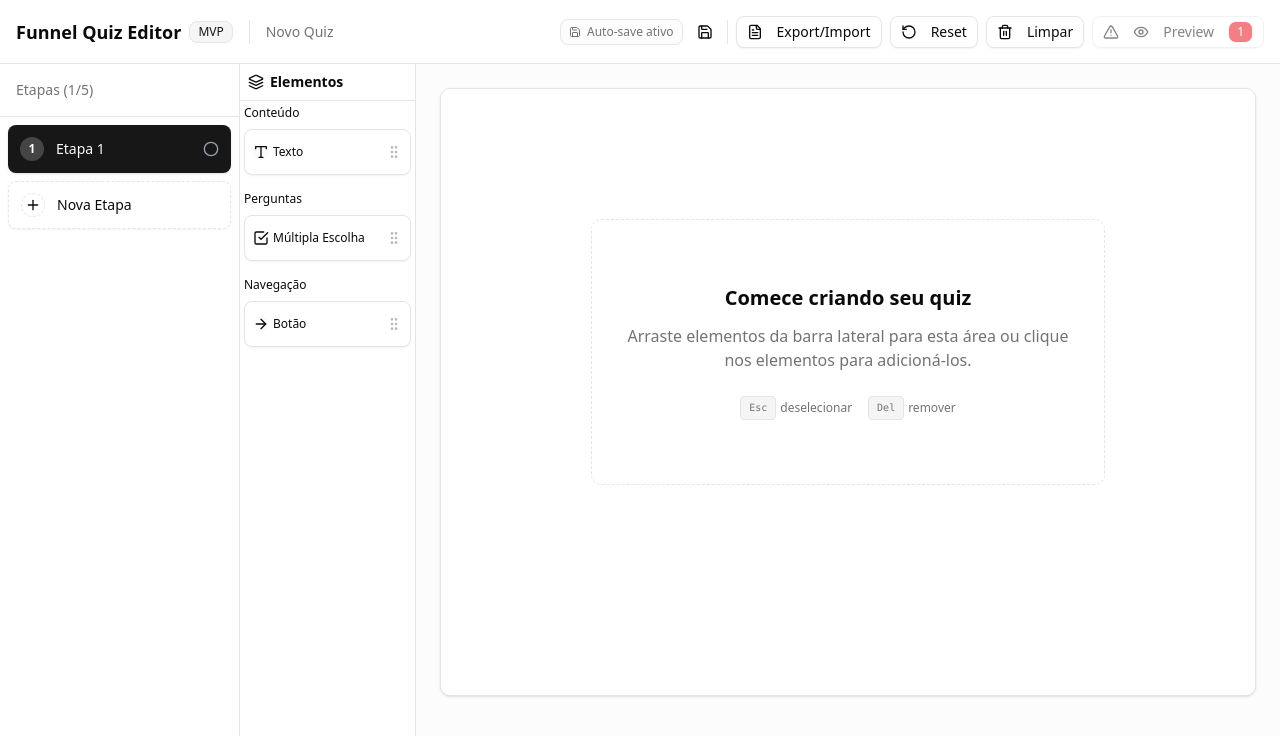
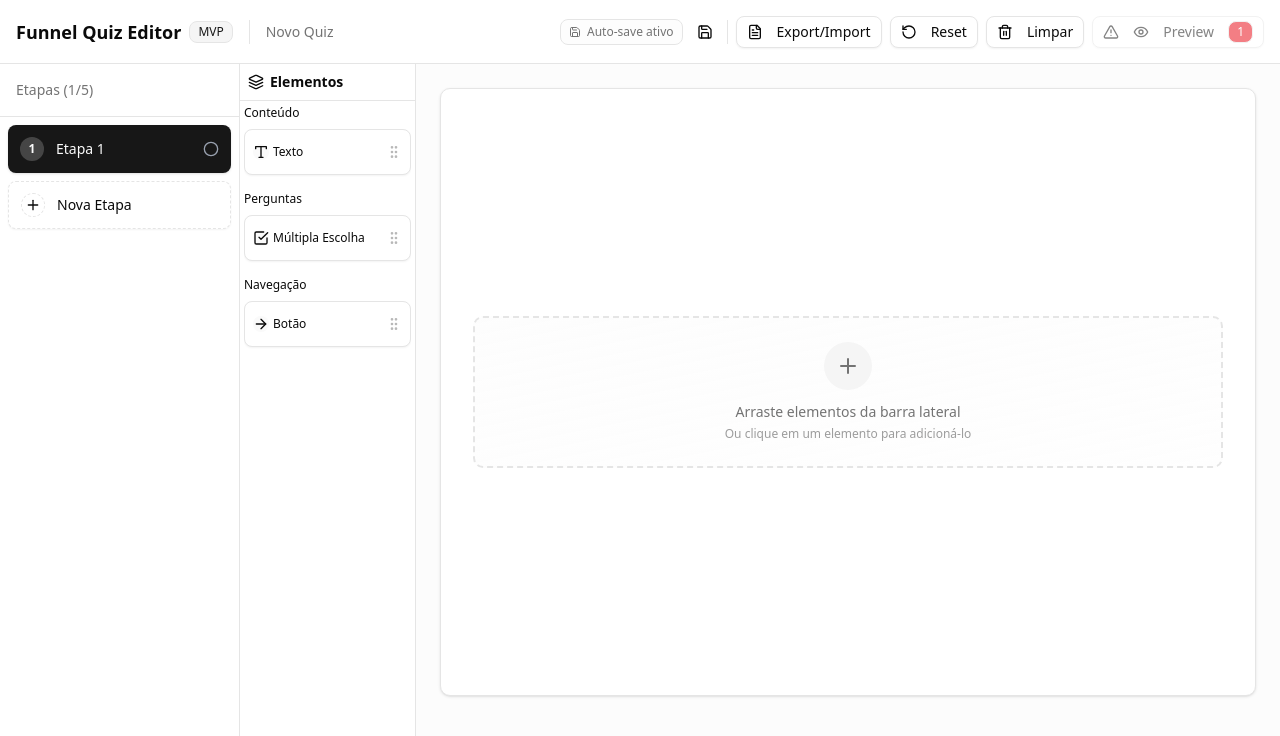
Before and after one commit to herisonp/funnelquiz, a Next.js app: page /editor in a window 1280 px wide. Shown: the top 736 px of the page. Built offline with nearby package versions, Linux system fonts and the light colour scheme.

Commit message:
feat: add showVisual prop to DropZone for conditional rendering of visual elements

```diff
--- a/src/components/editor/DropZone.tsx
+++ b/src/components/editor/DropZone.tsx
@@ -7,15 +7,31 @@ import { Plus } from "lucide-react";
 interface DropZoneProps {
   id?: string;
   className?: string;
+  showVisual?: boolean; // Nova prop para controlar se mostra os elementos visuais
 }
 
 export default function DropZone({
   id = "canvas-dropzone",
   className,
+  showVisual = true,
 }: DropZoneProps) {
   const { isOver, setNodeRef } = useDroppable({
     id,
   });
+
+  // Se não deve mostrar visual, retorna apenas a área de drop invisível
+  if (!showVisual) {
+    return (
+      <div
+        ref={setNodeRef}
+        className={cn(
+          "absolute inset-0 transition-all duration-300",
+          isOver && "bg-primary/5",
+          className
+        )}
+      />
+    );
+  }
 
   return (
     <div
--- a/src/components/editor/EditorCanvas.tsx
+++ b/src/components/editor/EditorCanvas.tsx
@@ -7,7 +7,6 @@ import {
 } from "@dnd-kit/sortable";
 import DropZone from "./DropZone";
 import SortableElement from "./SortableElement";
-import EmptyCanvasState from "./EmptyCanvasState";
 import { EmptyState } from "@/components/ui/empty-state";
 import { ScrollArea } from "@/components/ui/scroll-area";
 import { cn } from "@/lib/utils";
@@ -64,35 +63,27 @@ export default function EditorCanvas() {
             )}
             onClick={handleCanvasClick}
           >
-            {/* Canvas content */}
-            <div className="p-8 h-full flex flex-col items-center justify-center">
+            <div className="w-full h-full flex flex-col items-center justify-center p-8 relative">
+              {/* Drop zone principal que cobre todo o canvas */}
+              <DropZone
+                id="main-canvas-dropzone"
+                className="w-full h-full"
+                showVisual={elements.length === 0}
+              />
+
+              {/* Conteúdo do canvas */}
+              <div className="w-full h-full flex flex-col items-center justify-center relative z-10">
                 <SortableContext
                   items={elements.map((el) => el.id)}
                   strategy={verticalListSortingStrategy}
                 >
-                <div className="space-y-6 pb-20">
-                  {elements.length === 0 ? (
-                    <EmptyCanvasState />
-                  ) : (
-                    <>
-                      <DropZone
-                        id="canvas-dropzone"
-                        className="h-20 transform-gpu"
-                      />
-
+                  <div className="w-full space-y-6">
                     {elements.map((element) => (
                       <SortableElement key={element.id} element={element} />
                     ))}
-
-                      {/* Drop zone no final */}
-                      <DropZone
-                        id="canvas-dropzone-end"
-                        className="h-16 border-muted-foreground/15 transform-gpu"
-                      />
-                    </>
-                  )}
                   </div>
                 </SortableContext>
+              </div>
             </div>
 
             {/* Subtle visual indicators */}
```
Lines whose indentation alone changed are shown as unchanged.
